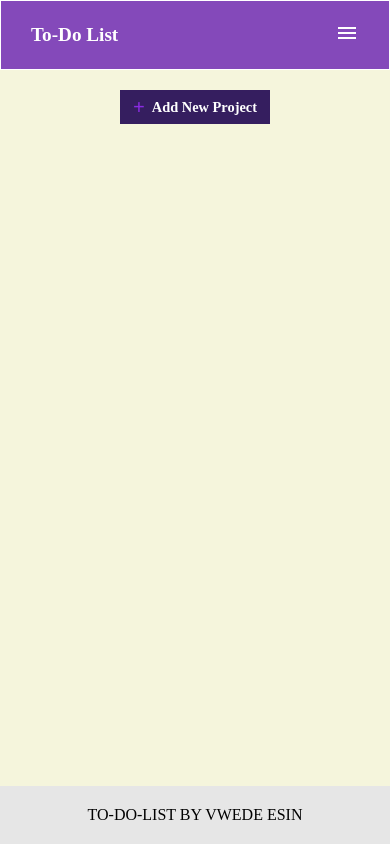
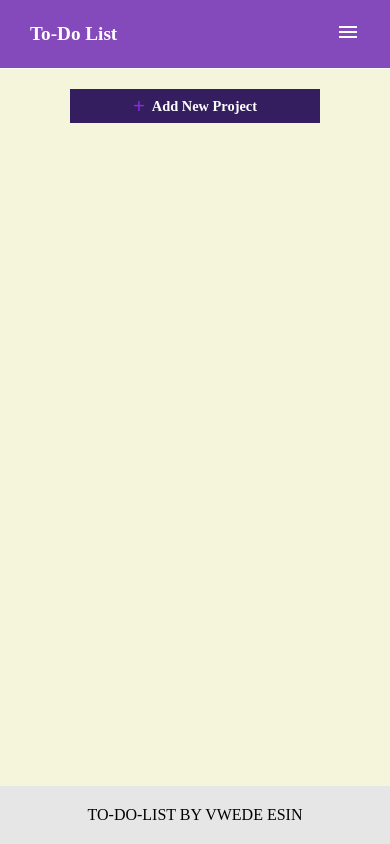
Before and after one commit to vwede-e/todolist, a website built with webpack: page dist/index.html in a window 390 px wide. Built offline with Linux system fonts and the light colour scheme.

Commit message:
made changes to header style

```diff
--- a/src/style.css
+++ b/src/style.css
@@ -1,6 +1,6 @@
 header {
     background-color: #8449BA;
-    border: 1px solid #fff;
+    border-bottom: 1px solid #fff;
 }
 
 .nav-logo-container {
@@ -100,7 +100,7 @@ main > .search-section {
     font-weight: 600;
     align-items: center;
     cursor: pointer;
-    width: clamp(150px, 25vw, 250px);
+    width: clamp(250px, 25vw, 250px);
     justify-content: center;
 }
 
```
Also changed, not shown: dist/main.js.
